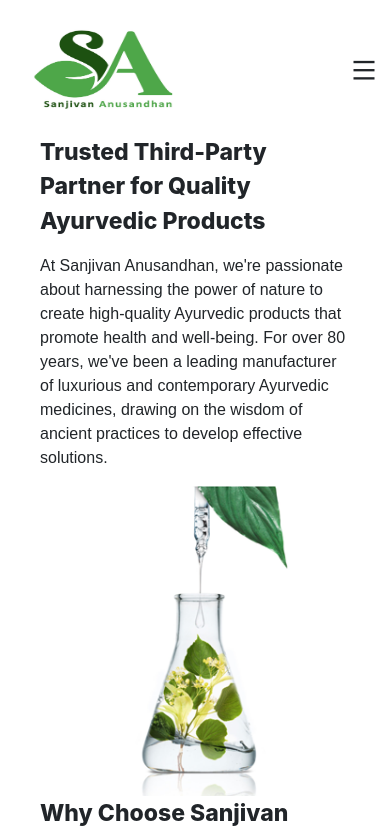
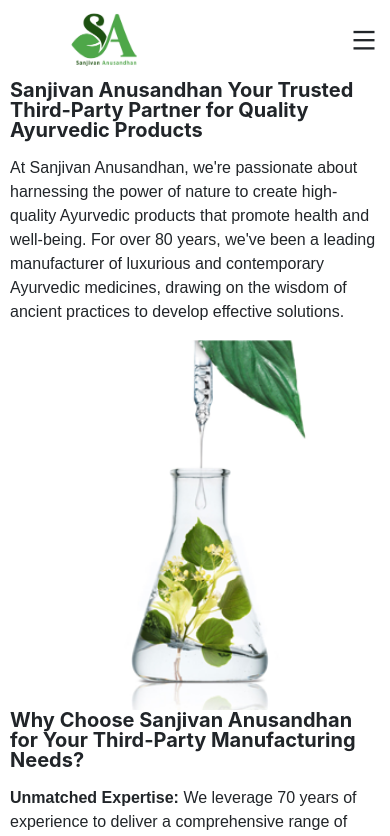
Before and after one commit to Mannumishra/SanjivanFrontend, a React (Create React App) app: page /about in a window 390 px wide. Shown: the top 836 px of the page. Built offline with nearby package versions, Linux system fonts and the light colour scheme.

Commit message:
add changes

```diff
--- a/src/components/About/About.css
+++ b/src/components/About/About.css
@@ -1,6 +1,6 @@
 .mainabout{
     padding: 40px 40px;
-    margin-top: 60px;
+    margin-top: 80px;
 }
 .aboutheading{
     font-size: 23px;
@@ -15,3 +15,17 @@
 .mainhome{
     margin-top: 120px;
 }
+
+@media(max-width:768px){
+    .mainabout{
+        padding: 40px 10px;
+        margin-top: 40px;
+    }
+    .aboutheading{
+        font-size: 20px;
+        font-weight: 700;
+        /* font-family: 'Courier New', Courier; */
+        line-height: 20px;
+        justify-content: start;
+    }
+}
--- a/src/components/Navbar/Navbar.css
+++ b/src/components/Navbar/Navbar.css
@@ -6,7 +6,10 @@
     z-index: 999;
     background-color: white;
 }
-
+.logiimg{
+    height: 120px !important;
+    width: 120px !important;
+}
 .header-section .header-container{
     max-width: 1920px;
     margin: 0 auto;
@@ -224,6 +227,10 @@
 }
 
 @media (max-width:950px) {
+    .logiimg{
+        height: 80px !important;
+        width: 80px !important;
+    }
     .header-section{
         width: 100%;
         position: fixed;
@@ -281,7 +288,7 @@
 
     .header-section .header-container .mob-nav .menu-close{
         width: 100%;
-        padding: 17px;
+        padding: 10px;
         display: flex;
         justify-content: flex-end;
         align-items: flex-end;
@@ -314,11 +321,15 @@
     .header-section .header-container .mob-nav ul li{
         width: 100%;
         border-bottom: 1px solid rgb(210, 210, 210);
+        list-style-type: none;
     }
 
     .header-section .header-container .mob-nav ul li a{
         display: inline-block;
         padding: 12px 12px;
+        text-decoration: none;
+        color: black;
+
     }
 
     .header-section .header-container .mob-nav .info{
@@ -383,7 +394,7 @@
     }
 
     .header-section .header-container .bottom-header .top{
-        padding: 10px 20px;
+        padding: 0px 20px;
     }
 
     .header-section .header-container .bottom-header .top{
--- a/src/components/Navbar/Navbar.jsx
+++ b/src/components/Navbar/Navbar.jsx
@@ -57,7 +57,7 @@
                             </div> */}
                             {/* </div> */}
                             <div className={`logo ${isSearchActive ? 'logo-none' : ''}`} >
-                                <img src="../Image/logo.jpeg" alt="" style={{ height: 120 }} />
+                                <img src="../Image/logo.jpeg" alt="" className='logiimg' />
                                 {/* <h2>50<span>Tola</span></h2> */}
                             </div>
                             {/* <div className="bag">
@@ -69,7 +69,7 @@
                                     <li><Link to="/">Home</Link></li>
                                     <li><Link to="/about">About</Link></li>
                                     <li><Link>CONTRACT MANUFACTURING</Link></li>
-                                    <li><Link>Product</Link></li>
+                                    <li><Link to="/product">Product</Link></li>
                                     <li><Link>Careers</Link></li>
                                     {/* <li><Link>JOURNAL</Link></li>
                             <li><Link to="/about">ABOUT</Link></li>
@@ -101,14 +101,14 @@
                             <li><Link to="/" onClick={deActiveMobMode}>Home</Link></li>
                             <li><Link to="/about" onClick={deActiveMobMode}>About</Link></li>
                             <li><Link onClick={deActiveMobMode}>CONTRACT MANUFACTURING</Link></li>
-                            <li><Link onClick={deActiveMobMode}>Product</Link></li>
+                            <li><Link to="/product" onClick={deActiveMobMode}>Product</Link></li>
                             <li><Link onClick={deActiveMobMode}>Careers</Link></li>
                             {/* <li><Link onClick={deActiveMobMode}>JOURNAL</Link></li>
                         <li><Link onClick={deActiveMobMode}>ABOUT</Link></li>
                         <li><Link onClick={deActiveMobMode}>CONTACT</Link></li>
                         <li><Link onClick={deActiveMobMode}>MY ACCOUNT</Link></li> */}
                         </ul>
-                        <div className="social-link">
+                        {/* <div className="social-link">
                             <div onClick={deActiveMobMode} className="link-icon">
                                 <i class="ri-instagram-line"></i>
                             </div>
@@ -118,7 +118,7 @@
                             <div onClick={deActiveMobMode} className="link-icon">
                                 <i class="ri-pinterest-line"></i>
                             </div>
-                        </div>
+                        </div> */}
                     </div>
                 </div>
             </header>
```
